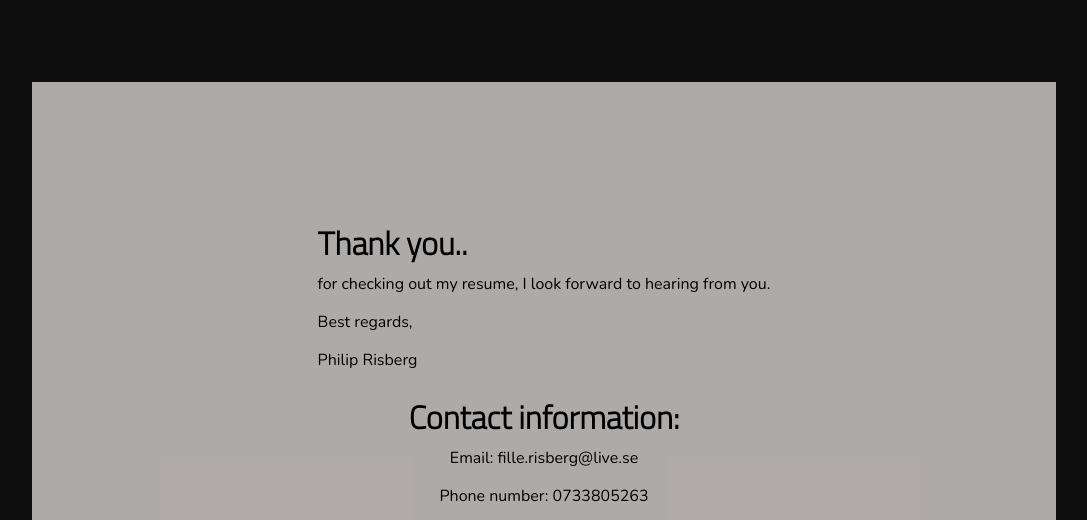
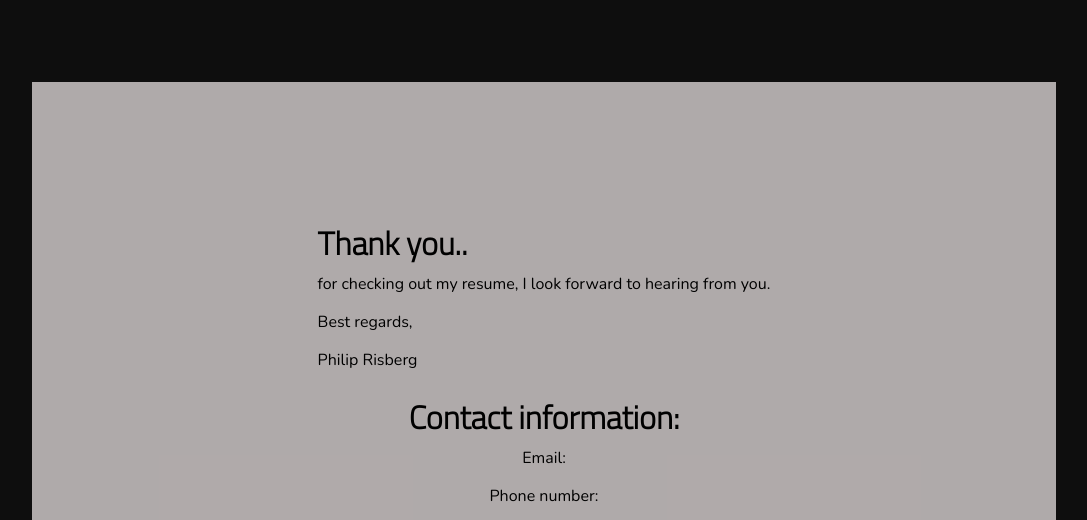
Before and after one commit to Prisberg/CV, a plain HTML site: page index.html in a window 1280 px wide. Shown: the part 1578-2098 px from the top of the page, without its empty margins (96-1183 px from the left). Drawn offline with nearby package versions, Linux system fonts and the light colour scheme.

Commit message:
Update index.html

```diff
--- a/index.html
+++ b/index.html
@@ -219,8 +219,8 @@
                     <p>Philip Risberg</p>
                 </div>
                 <h2>Contact information:</h2>
-                <p>Email: fille.risberg@live.se</p>
-                <p>Phone number: 0733805263</p>
+                <p>Email:</p>
+                <p>Phone number:</p>
                 <h2>Links:</h2>
                 <div>
                     <a href="https://github.com/Prisberg"><i class="fab fa-github-square"></i></a>
```
